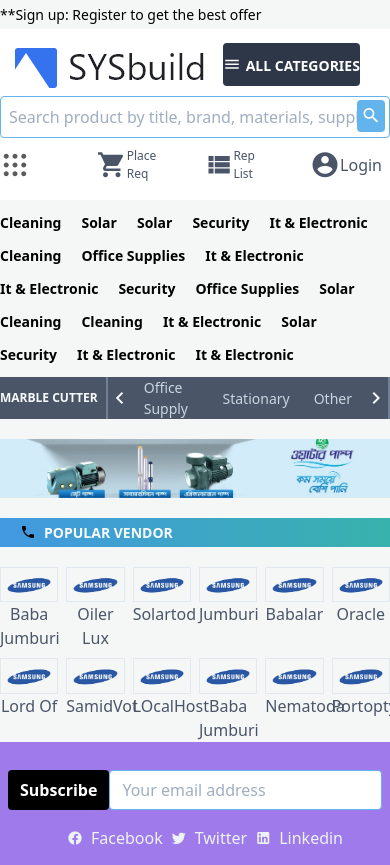
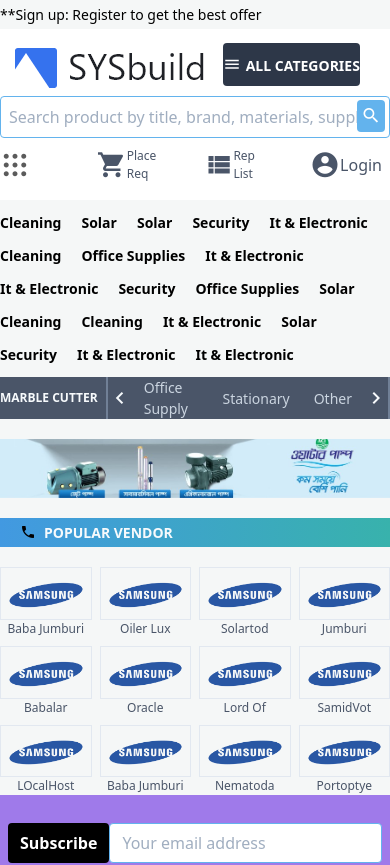
Before and after one commit to allImran/vue-tail-shop, a Vue app: page /subcategory in a window 390 px wide. Shown: the top 865 px of the page. Built offline with nearby package versions, Linux system fonts and the light colour scheme.

Commit message:
sub category popular vendor responsive

```diff
--- a/src/components/atom/Card.vue
+++ b/src/components/atom/Card.vue
@@ -4,7 +4,7 @@
 			<img class="m-auto" :class="`card-image ${imgStyle}`" :src="image" alt="">
 		</div>
 		<router-link to="#">
-			<p :class="`${titleStyle}`">{{ title }}</p>
+			<p :class="`${titleStyle}`" class="text-xs sm:text-base">{{ title }}</p>
 		</router-link>
 			<p :class="`${subTitleStyle}`">{{ subTitle }}</p>
 			<p :class="`${detailStyle}`">{{ detail }}</p>
--- a/src/components/molecule/subcategory/VendorSection.vue
+++ b/src/components/molecule/subcategory/VendorSection.vue
@@ -5,7 +5,7 @@
       <p class="uppercase text-gray-100 font-semibold text-sm pl-2 py-1">popular vendor</p>
     </div>
 
-        <div class="grid grid-cols-6 gap-2 mt-5">
+    <div class="grid grid-cols-4 sm:grid-cols-4 md:grid-cols-6  gap-2 mt-5">
       <div
           v-for="(item, index) in products"
           :key="index"
@@ -22,30 +22,23 @@
 
 <script>
 import Card from "@/components/atom/Card"
-    import { products } from "@/data/products"
+import {products} from "@/data/products"
+
 export default {
   name: 'VendorSection',
-    components:{
+  components: {
     Card
   },
-    props:{
-
+  props: {},
+  data() {
+    return {}
   },
-    data(){
-      return{
-
-      }
-    },
-    computed:{
+  computed: {
     products() {
       return products.slice(0, 12);
     }
   },
-    watch:{
-
-    },
-    methods:{
-
-    }
+  watch: {},
+  methods: {}
 }
 </script>
```
Lines whose indentation alone changed are shown as unchanged.
